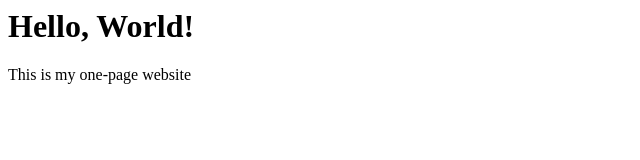
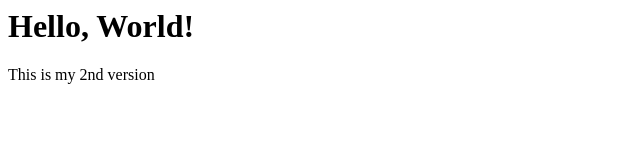
Before and after one commit to C1-80371/jenkins-html-demo, a plain HTML site: page index.html in a window 1280 px wide. Shown: the full height of the page, 0-640 px from the left. Drawn offline with Linux system fonts and the light colour scheme.

Commit message:
second commit]

```diff
--- a/index.html
+++ b/index.html
@@ -6,6 +6,6 @@
 </head>
 <body>
     <h1>Hello, World!</h1>
-    <p>This is my one-page website</p>
+    <p>This is my 2nd version</p>
 </body>
 </html>
```
